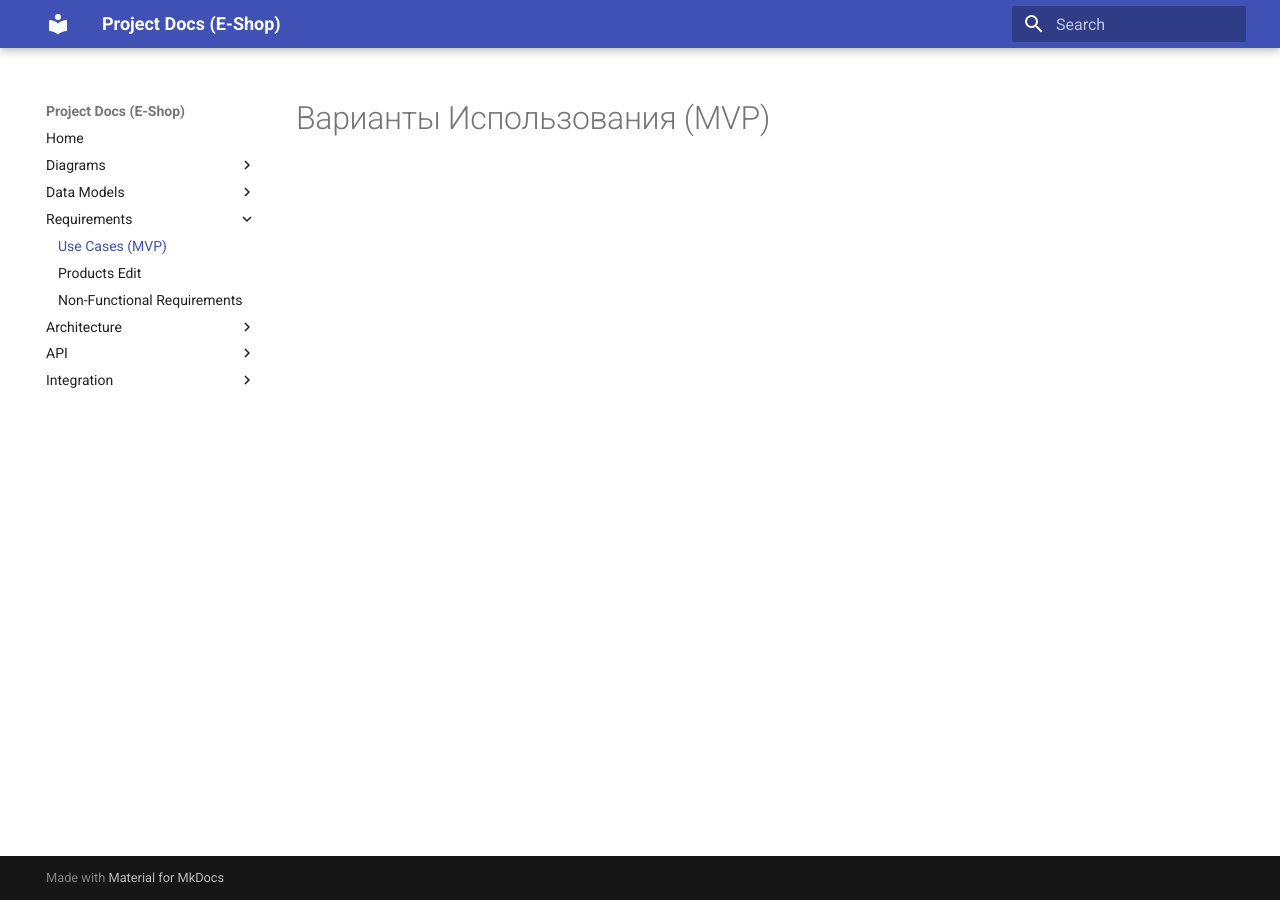
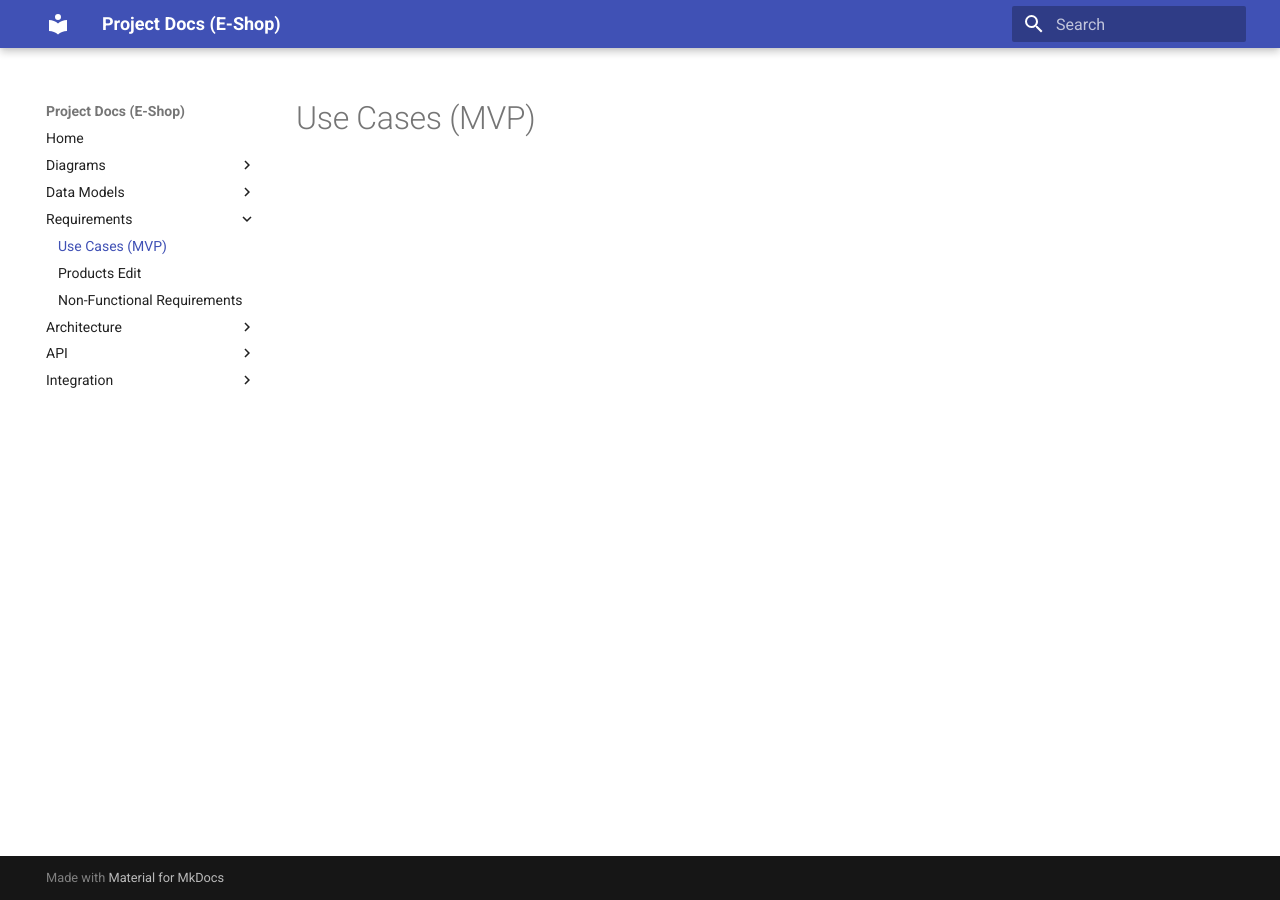
Before and after one commit to karpeshik-cpu/E-Shop-project-docs, an MkDocs documentation site: the page built from docs/analysis/use-cases-mvp.md, in a window 1280 px wide. Built offline with MkDocs 1.6.1 and Material for MkDocs 9.7.7, drawn with Linux system fonts in a browser that asks for light colours.

Commit message:
Update use-cases-mvp.md

```diff
--- a/docs/analysis/use-cases-mvp.md
+++ b/docs/analysis/use-cases-mvp.md
@@ -1 +1 @@
-# Варианты Использования (MVP)
+# Use Cases (MVP)
```
